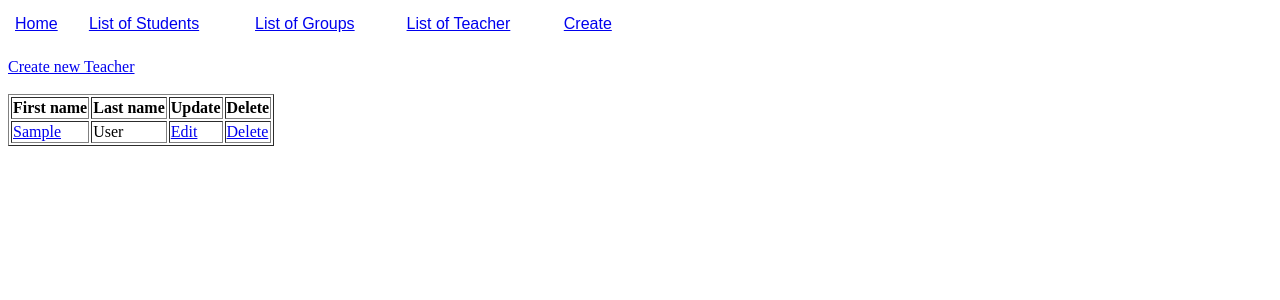
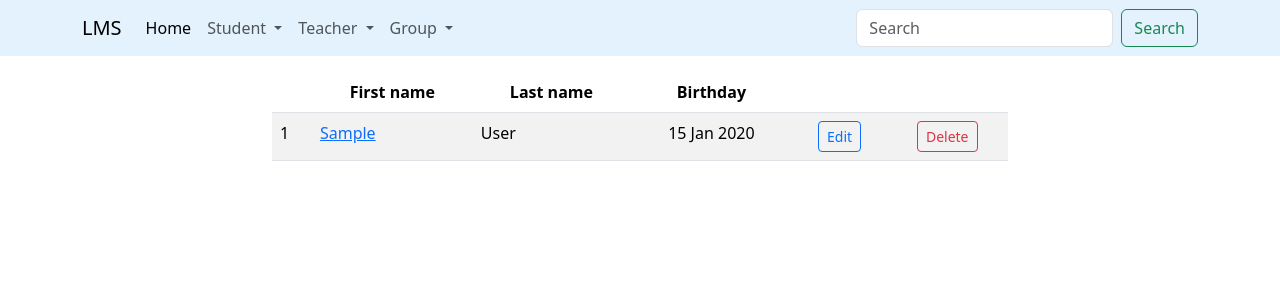
Before and after one commit to IrinaVN2022/django_lms, a Django app: page /teachers/ in a window 1280 px wide. Shown: the top 300 px of the page. Run offline with Django 4.2, Linux system fonts and the light colour scheme; tables that the repository leaves empty hold one stand-in row (values such as "Sample post").

Commit message:
home_work_13

```diff
--- a/teachers/templates/teachers/list.html
+++ b/teachers/templates/teachers/list.html
@@ -3,26 +3,35 @@
 {% block title %}List of teachers{% endblock %}
 
 {% block content %}
-    <a href="{% url 'teachers:create' %}">Create new Teacher</a>
-    <br><br>
-    <table border="1">
+
+    <div class="row">
+        <div class="col-2"></div>
+        <div class="col">
+            <table class="table table-striped table-hover">
                 <thead>
-            <tr>
+                    <tr class="text-center">
+                        <th></th>
                         <th>First name</th>
                         <th>Last name</th>
-                <th>Update</th>
-                <th>Delete</th>
+                        <th>Birthday</th>
+                        <th><i class="bi bi-pencil-fill"></i></th>
+                        <th><i class="bi bi-person-x-fill"></i></th>
                     </tr>
                 <thead>
                 <tbody>
                     {% for teacher in teachers %}
                         <tr>
+                            <td>{{ forloop.counter }}</td>
                             <td><a href="{% url 'teachers:detail' teacher.pk %}">{{ teacher.first_name }}</a></td>
                             <td>{{ teacher.last_name }}</td>
-                    <td><a href="{% url 'teachers:update' teacher.pk %}">Edit</a></td>
-                    <td><a href="{% url 'teachers:delete' teacher.pk %}">Delete</a></td>
+                            <td class="text-center">{{ teacher.birthday|date:"d M Y" }}</td>
+                            <td class="text-center"><a class="btn btn-outline-primary btn-sm" href="{% url 'teachers:update' teacher.pk %}">Edit</a></td>
+                            <td class="text-center"><a class="btn btn-outline-danger btn-sm" href="{% url 'teachers:delete' teacher.pk %}">Delete</a></td>
                         </tr>
                     {% endfor %}
                 </tbody>
             </table>
+        </div>
+        <div class="col-2"></div>
+    </div>
 {% endblock %}
--- a/templates/base.html
+++ b/templates/base.html
@@ -2,26 +2,22 @@
 <html lang="en">
 <head>
     <meta charset="UTF-8">
+    <meta name="viewport" content="width=device-width, initial-scale=1">
     <title>LMS - {% block title %}{% endblock %}</title>
-    <style>
-        #menu {
-            font-family: arial, sans-serif;
-            width: 50%;
-        }
-        {% block custom_css %}{% endblock %}
-    </style>
+    <link href="https://cdn.jsdelivr.net/npm/bootstrap@5.3.0-alpha1/dist/css/bootstrap.min.css"
+          rel="stylesheet"
+          integrity="sha384-GLhlTQ8iRABdZLl6O3oVMWSktQOp6b7In1Zl3/Jr59b6EGGoI1aFkw7cmDA6j6gD"
+          crossorigin="anonymous">
 </head>
 <body>
-    <table id="menu">
-        <tr>
-            <td style="margin: 5px; padding: 5px;"><a href="{% url 'home' %}">Home</a></td>
-            <td style="margin: 5px; padding: 5px;"><a href="{% url 'students:list' %}">List of Students</a></td>
-            <td style="margin: 5px; padding: 5px;"><a href="{% url 'groups:list' %}">List of Groups</a></td>
-            <td style="margin: 5px; padding: 5px;"><a href="{% url 'teachers:list' %}">List of Teacher</a></td>
-            <td style="margin: 5px; padding: 5px;"><a href="{% url 'students:create' %}">Create</a></td>
-        </tr>
-    </table>
-    <br>
-    {% block content %}{% endblock %}
+    {% include 'includes/navbar.html' %}
+    <div class="container mt-4 pt-5">
+        {% block content %}{% endblock %}
+    </div>
+    <script src="https://cdn.jsdelivr.net/npm/bootstrap@5.3.0-alpha1/dist/js/bootstrap.bundle.min.js"
+            integrity="sha384-w76AqPfDkMBDXo30jS1Sgez6pr3x5MlQ1ZAGC+nuZB+EYdgRZgiwxhTBTkF7CXvN"
+            crossorigin="anonymous">
+    </script>
+
 </body>
 </html>
--- /dev/null
+++ b/templates/includes/navbar.html
@@ -0,0 +1,47 @@
+<nav class="navbar navbar-expand-lg fixed-top" style="background-color: #e3f2fd;">
+  <div class="container">
+    <a class="navbar-brand" href="{% url 'home' %}">LMS</a>
+    <button class="navbar-toggler" type="button" data-bs-toggle="collapse" data-bs-target="#navbarSupportedContent" aria-controls="navbarSupportedContent" aria-expanded="false" aria-label="Toggle navigation">
+      <span class="navbar-toggler-icon"></span>
+    </button>
+    <div class="collapse navbar-collapse" id="navbarSupportedContent">
+      <ul class="navbar-nav me-auto mb-2 mb-lg-0">
+        <li class="nav-item">
+          <a class="nav-link active" aria-current="page" href="{% url 'home' %}">Home</a>
+        </li>
+        <li class="nav-item dropdown">
+          <a class="nav-link dropdown-toggle" href="#" role="button" data-bs-toggle="dropdown" aria-expanded="false">
+            Student
+          </a>
+          <ul class="dropdown-menu">
+            <li><a class="dropdown-item" href="{% url 'students:list' %}">List</a></li>
+            <li><a class="dropdown-item" href="{% url 'students:create' %}">Create</a></li>
+          </ul>
+        </li>
+        <li class="nav-item dropdown">
+          <a class="nav-link dropdown-toggle" href="#" role="button" data-bs-toggle="dropdown" aria-expanded="false">
+            Teacher
+          </a>
+          <ul class="dropdown-menu">
+            <li><a class="dropdown-item" href="{% url 'teachers:list' %}">List</a></li>
+            <li><a class="dropdown-item" href="{% url 'teachers:create' %}">Create</a></li>
+          </ul>
+        </li>
+        <li class="nav-item dropdown">
+          <a class="nav-link dropdown-toggle" href="#" role="button" data-bs-toggle="dropdown" aria-expanded="false">
+            Group
+          </a>
+          <ul class="dropdown-menu">
+            <li><a class="dropdown-item" href="{% url 'groups:list' %}">List</a></li>
+            <li><a class="dropdown-item" href="{% url 'groups:create' %}">Create</a></li>
+          </ul>
+        </li>
+
+      </ul>
+      <form class="d-flex" role="search">
+        <input class="form-control me-2" type="search" placeholder="Search" aria-label="Search">
+        <button class="btn btn-outline-success" type="submit">Search</button>
+      </form>
+    </div>
+  </div>
+</nav>
```
Also changed, not shown: groups/templates/groups/list.html (+15 -9 lines), students/models.py (+6 -1 lines), students/templates/students/list.html (+56 -17 lines). Lines whose indentation alone changed are shown as unchanged.
